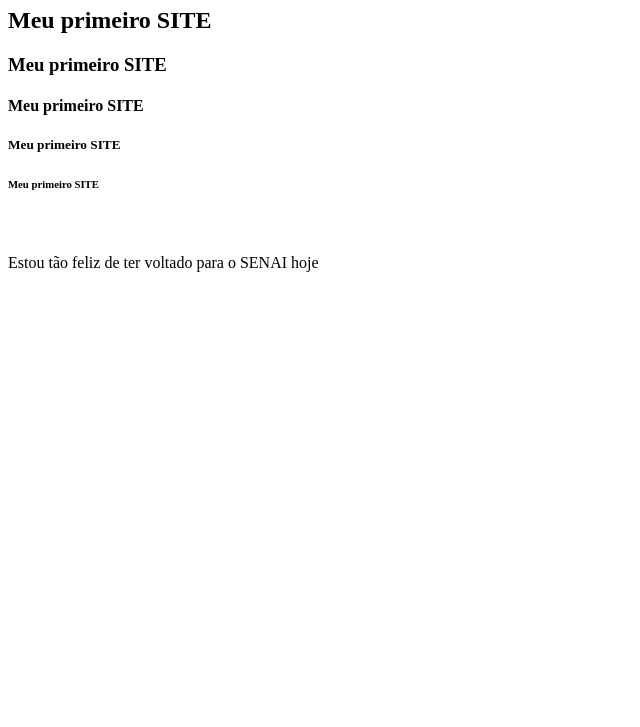
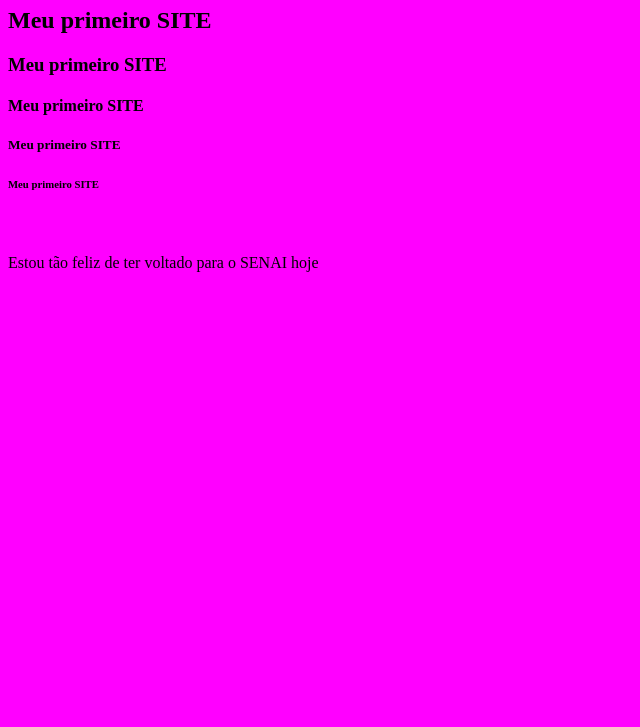
Before and after one commit to professoroscarjr/projeto_site, a plain HTML site: page index.html in a window 1280 px wide. Shown: the part 73-800 px from the top of the page, without its empty margins (0-640 px from the left). Drawn offline with Linux system fonts and the light colour scheme.

Commit message:
projetoSite v2

```diff
--- a/estilo.css
+++ b/estilo.css
@@ -0,0 +1,3 @@
+body{
+background-color: fuchsia;
+}
--- a/index.html
+++ b/index.html
@@ -4,6 +4,7 @@
     <meta charset="UTF-8">
     <meta name="viewport" content="width=device-width, initial-scale=1.0">
     <title>Astarote & Oscar  - 1DSB</title>
+    <link rel="stylesheet" href="estilo.css">
 </head>
 <body>
     <h1>Meu primeiro  SITE</h1>
```
